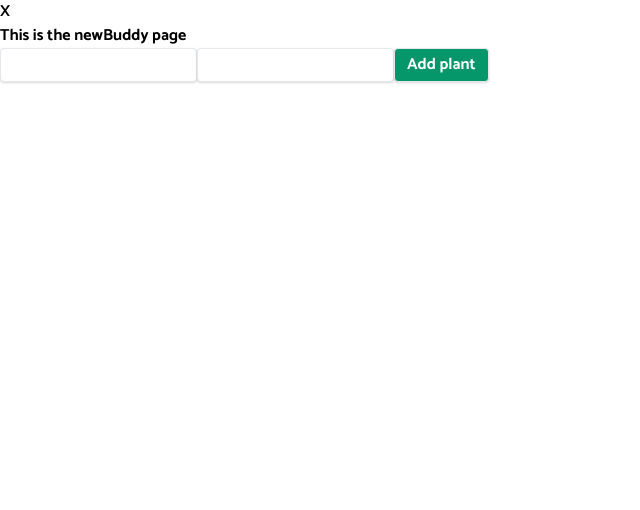
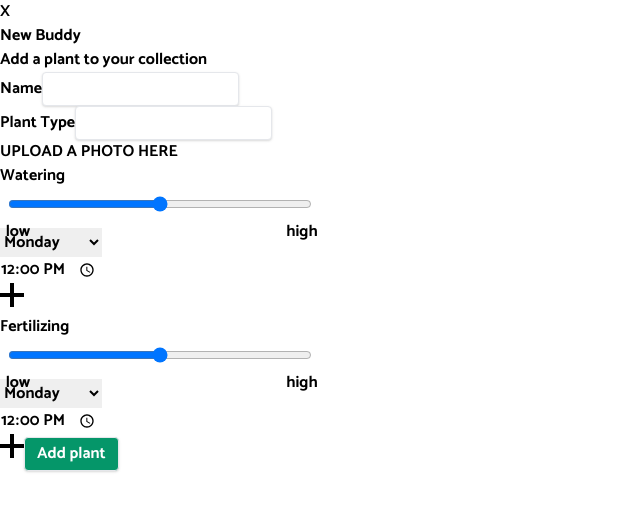
Before and after one commit to john4web/plant-buddy, a Vue app: page /new-buddy in a window 1280 px wide. Shown: the top 510 px of the page, without its empty margins (0-640 px from the left). Built offline with nearby package versions, Linux system fonts and the light colour scheme; no server answers; sample sign-in values are in the browser's storage.

Commit message:
adding scaffold for new buddy page

```diff
--- /dev/null
+++ b/src/components/NotificationInput.vue
@@ -0,0 +1,56 @@
+<template>
+    <div>
+        <div>
+            <select
+                :value="modelValue.day"
+                @input="
+                    $emit('update:modelValue', {
+                        ...modelValue,
+                        day: $event.target.value,
+                    })
+                "
+            >
+                <option value="1">Monday</option>
+                <option value="2">Tuesday</option>
+                <option value="3">Wednesday</option>
+                <option value="4">Thursday</option>
+                <option value="5">Friday</option>
+                <option value="6">Saturday</option>
+                <option value="7">Sunday</option>
+            </select>
+        </div>
+        <div>
+            <input
+                type="time"
+                :value="modelValue.time"
+                @input="
+                    $emit('update:modelValue', {
+                        ...modelValue,
+                        time: $event.target.value,
+                    })
+                "
+            />
+        </div>
+    </div>
+</template>
+
+<script lang="ts">
+import { defineComponent } from 'vue';
+
+export default defineComponent({
+    name: 'NotificationInput',
+
+    methods: {
+        updateValue: function (value: number) {
+            this.$emit('input', value);
+        },
+    },
+    props: {
+        modelValue: {
+            type: Object,
+        },
+    },
+});
+</script>
+
+<style scoped></style>
--- a/src/views/NewBuddy.vue
+++ b/src/views/NewBuddy.vue
@@ -1,15 +1,107 @@
 <template>
     <OverlayLayout>
         <div>
-            <h1>This is the newBuddy page</h1>
+            <h1>New Buddy</h1>
+            <div>Add a plant to your collection</div>
+            <div>
+                <label for="plantName">Name</label>
                 <input
+                    id="plantName"
                     v-model="plantName"
                     class="border shadow rounded py-1 px-3"
                 />
+            </div>
+            <div>
+                <label for="plantType">Plant Type</label>
                 <input
                     v-model="plantType"
                     class="border shadow rounded py-1 px-3"
                 />
+            </div>
+            <div>UPLOAD A PHOTO HERE</div>
+            <div>Watering</div>
+
+            <div class="flex flex-col space-y-2 p-2 w-80">
+                <input
+                    type="range"
+                    class="w-full"
+                    min="1"
+                    max="5"
+                    step="1"
+                    v-model="wateringAmount"
+                />
+                <ul class="flex justify-between w-full px-[10px]">
+                    <li class="flex justify-center relative">
+                        <span class="absolute">low</span>
+                    </li>
+                    <li class="flex justify-center relative">
+                        <span class="absolute">high</span>
+                    </li>
+                </ul>
+            </div>
+
+            <div v-for="(_, index) in wateringData" :key="index">
+                <NotificationInput v-model="wateringData[index]" />
+                <button
+                    @click="deleteWateringNotification(index)"
+                    v-if="index !== 0"
+                >
+                    X
+                </button>
+            </div>
+
+            <button @click="addNewWaterNotification">
+                <svg
+                    xmlns="http://www.w3.org/2000/svg"
+                    width="24"
+                    height="24"
+                    viewBox="0 0 24 24"
+                >
+                    <path d="M24 10h-10v-10h-4v10h-10v4h10v10h4v-10h10z" />
+                </svg>
+            </button>
+            <div>Fertilizing</div>
+
+            <div class="flex flex-col space-y-2 p-2 w-80">
+                <input
+                    type="range"
+                    class="w-full"
+                    min="1"
+                    max="5"
+                    step="1"
+                    v-model="fertilizingAmount"
+                />
+                <ul class="flex justify-between w-full px-[10px]">
+                    <li class="flex justify-center relative">
+                        <span class="absolute">low</span>
+                    </li>
+                    <li class="flex justify-center relative">
+                        <span class="absolute">high</span>
+                    </li>
+                </ul>
+            </div>
+
+            <div v-for="(_, index) in fertilizingData" :key="index">
+                <NotificationInput v-model="fertilizingData[index]" />
+                <button
+                    @click="deleteFertilizingNotification(index)"
+                    v-if="index !== 0"
+                >
+                    X
+                </button>
+            </div>
+
+            <button @click="addNewFertilizingNotification">
+                <svg
+                    xmlns="http://www.w3.org/2000/svg"
+                    width="24"
+                    height="24"
+                    viewBox="0 0 24 24"
+                >
+                    <path d="M24 10h-10v-10h-4v10h-10v4h10v10h4v-10h10z" />
+                </svg>
+            </button>
+
             <button
                 class="border rounded shadow bg-green-600 py-1 px-3 text-white"
                 @click="addPlant({ name: plantName, type: plantType }, true)"
@@ -25,20 +117,53 @@ import { useList } from '@/composables/resource-list';
 import PlantService from '@/services/PlantService';
 import { defineComponent, ref } from 'vue';
 import OverlayLayout from '@/components/OverlayLayout.vue';
+import NotificationInput from '@/components/NotificationInput.vue';
 
 export default defineComponent({
     name: 'NewBuddy',
-    components: { OverlayLayout },
+    components: { OverlayLayout, NotificationInput },
     setup() {
         const { add: addPlant } = useList(PlantService);
         const plantName = ref('');
         const plantType = ref('');
+        const wateringData = ref([{ day: 1, time: '12:00' }]);
+        const fertilizingData = ref([{ day: 1, time: '12:00' }]);
+        const wateringAmount = ref(3);
+        const fertilizingAmount = ref(3);
+
+        const addNewWaterNotification = () => {
+            wateringData.value.push({ day: 1, time: '12:00' });
+        };
+
+        const addNewFertilizingNotification = () => {
+            fertilizingData.value.push({ day: 1, time: '12:00' });
+        };
+
+        const deleteWateringNotification = (index: number) => {
+            wateringData.value.splice(index, 1);
+        };
+
+        const deleteFertilizingNotification = (index: number) => {
+            fertilizingData.value.splice(index, 1);
+        };
 
         return {
             addPlant,
             plantName,
             plantType,
+            wateringData,
+            fertilizingData,
+            addNewWaterNotification,
+            addNewFertilizingNotification,
+            deleteWateringNotification,
+            deleteFertilizingNotification,
+            wateringAmount,
+            fertilizingAmount,
         };
     },
 });
 </script>
+
+
+<style scoped>
+</style>
```
Lines whose indentation alone changed are shown as unchanged.
